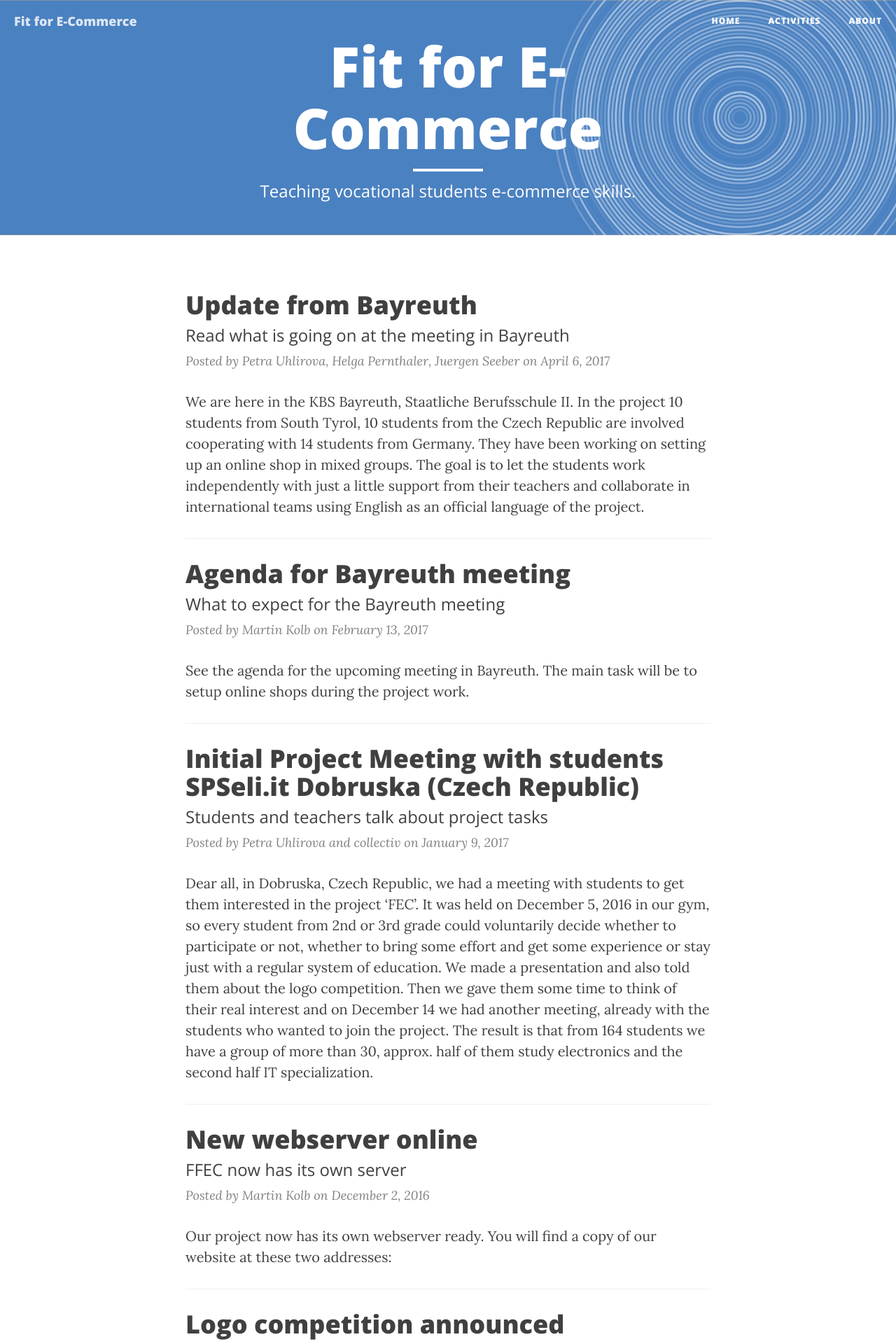
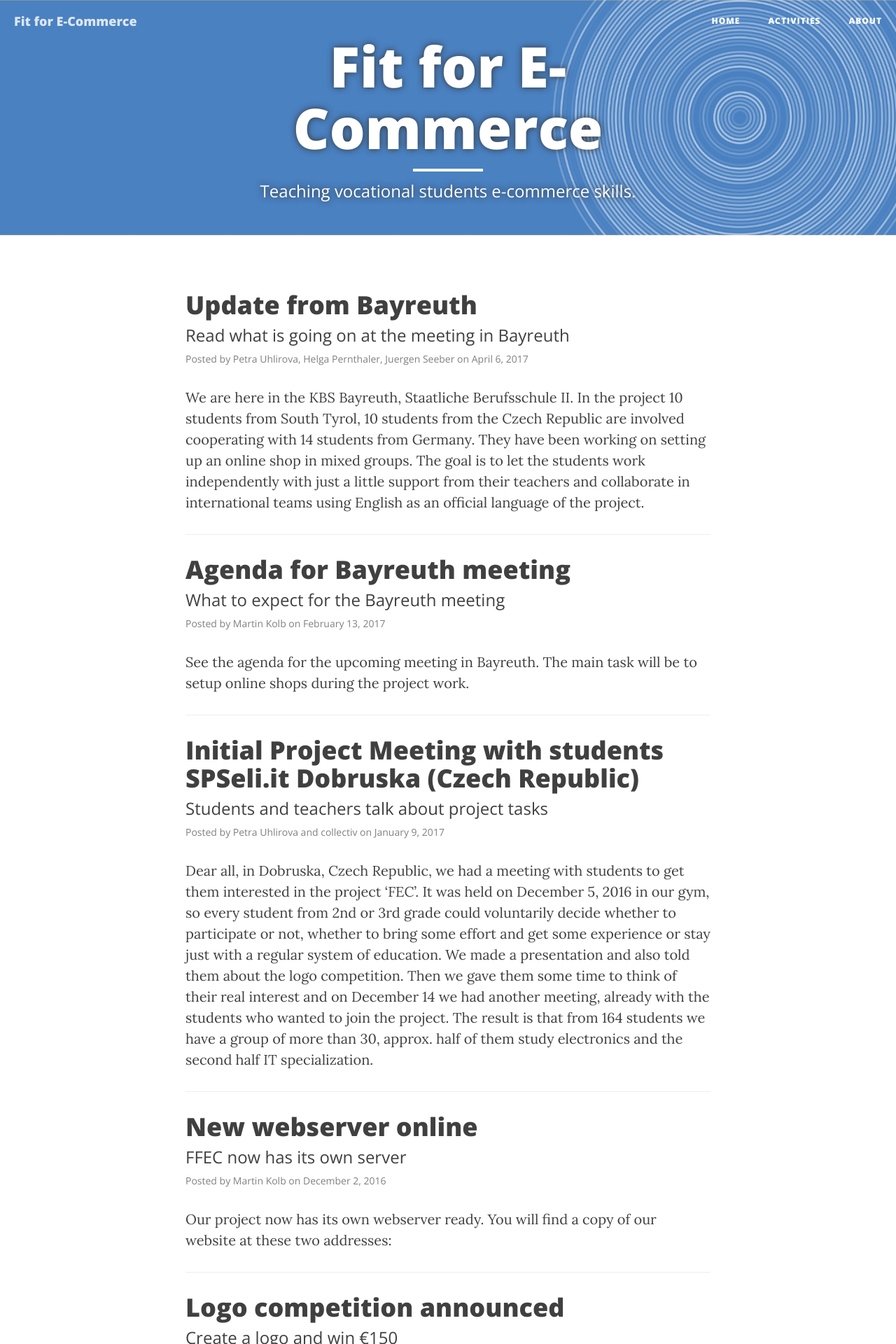
Before and after one commit to fitforecommerce/fitforecommerce.github.io, a Jekyll site: the page built from index.html, in a window 1280 px wide. Shown: the top 1920 px of the page at 70% size. Built offline with Jekyll 4.4.1, drawn with Linux system fonts in a browser that asks for light colours; nearby versions of some CDN libraries; the list of posts is cut into pages by our own code; comment, search, counter and statistics services are not loaded.

Commit message:
refine text stlyes

```diff
--- a/css/customize.css
+++ b/css/customize.css
@@ -49,3 +49,11 @@ a.no-decoration:hover {
 	border: 2px solid #222;
 	color: #eee;
 }
+.site-heading {
+  text-shadow: 0px 0px 0.5em #333;
+}
+.post-preview > .post-meta {
+  font-size: 14px;
+  font-family: 'Open Sans', 'Helvetica Neue', Helvetica, Arial, sans-serif;
+  font-style: normal;
+}
```
